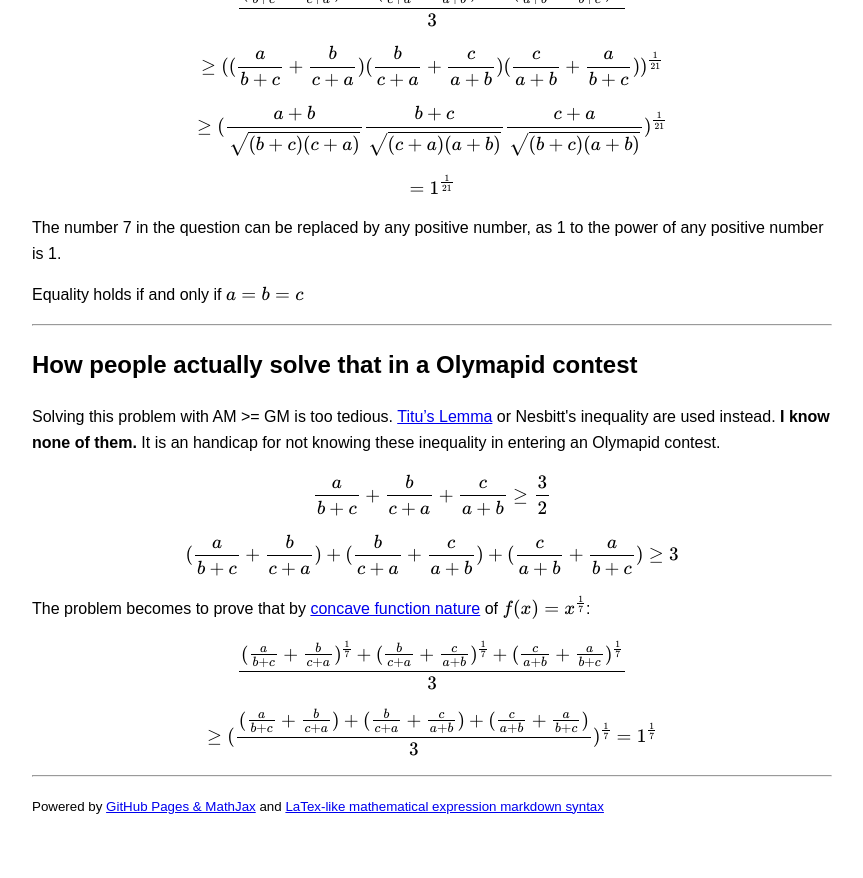
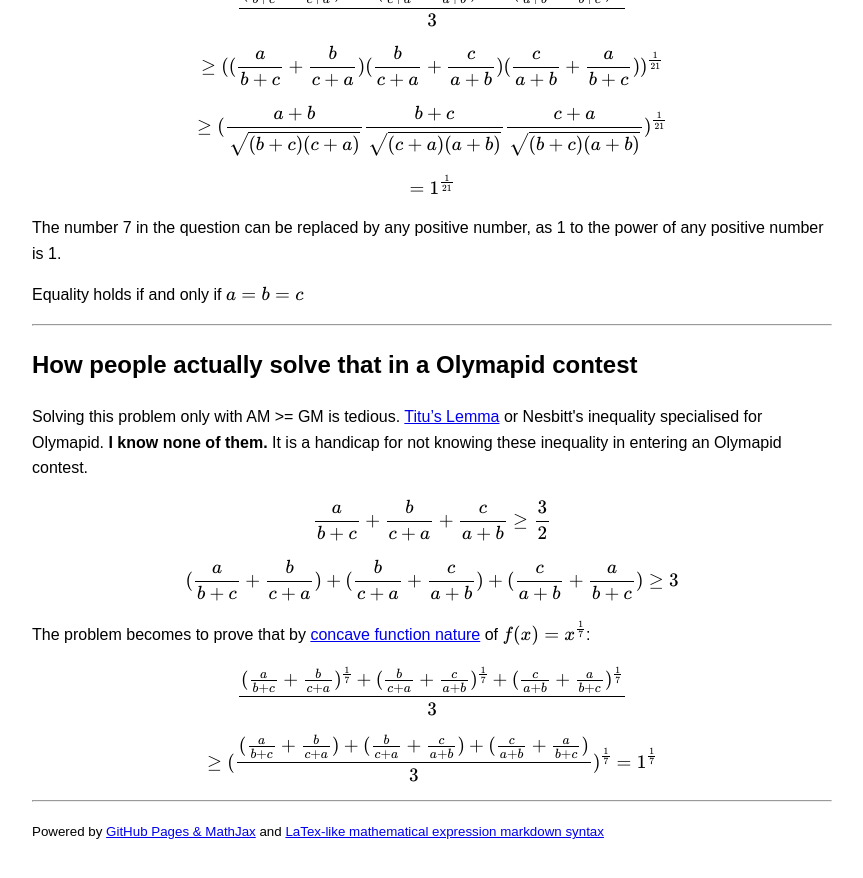
Before and after one commit to tinhomak/tinhomak.github.io, a Jekyll site: the page docs/math/solve_an_2020_irish_math_olymapid_question.html, which Jekyll copies as it is, in a window 1280 px wide and 900 px high, scrolled down 1829 px. Shown: the top 878 px of the window, without its empty margins (208-1071 px from the left). Built offline with Jekyll 4.4.1, drawn with Linux system fonts in a browser that asks for light colours.

Commit message:
Update solve_an_2020_irish_math_olymapid_question.html

```diff
--- a/docs/math/solve_an_2020_irish_math_olymapid_question.html
+++ b/docs/math/solve_an_2020_irish_math_olymapid_question.html
@@ -62,8 +62,8 @@ $$(\frac{a}{b+c} + \frac{b}{c+a}) ^ \frac{1}{7} + (\frac{b}{c+a} + \frac{c}{a+b}
     <p>Equality holds if and only if \(a=b=c\)</p>
     <hr/>
     <h2>How people actually solve that in a Olymapid contest</h2>
-    <p>Solving this problem with AM >= GM is too tedious. <a href="https://en.wikipedia.org/wiki/Titu%27s_lemma">Titu’s Lemma</a> or Nesbitt's inequality are used instead.
-        <b>I know none of them.</b> It is an handicap for not knowing these inequality in entering an Olymapid contest.</p>
+    <p>Solving this problem only with AM >= GM is tedious. <a href="https://en.wikipedia.org/wiki/Titu%27s_lemma">Titu’s Lemma</a> or Nesbitt's inequality specialised for Olymapid.
+        <b>I know none of them.</b> It is a handicap for not knowing these inequality in entering an Olymapid contest.</p>
     <p>
         $$ \frac{a}{b+c} + \frac{b}{c+a} + \frac{c}{a+b} \geq \frac{3}{2} $$
         $$ (\frac{a}{b+c} + \frac{b}{c+a}) + (\frac{b}{c+a} + \frac{c}{a+b}) + ( \frac{c}{a+b} + \frac{a}{b+c}) \geq 3 $$
```
